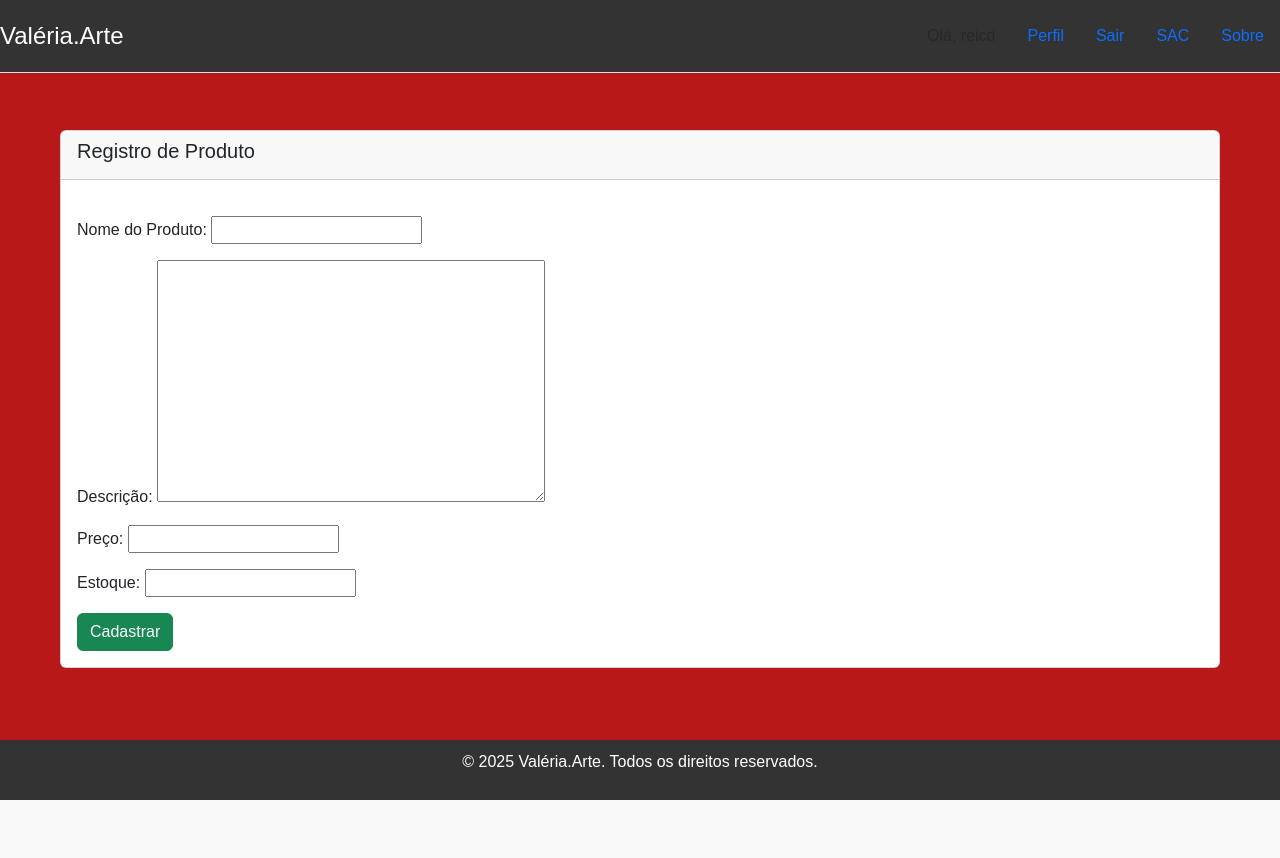
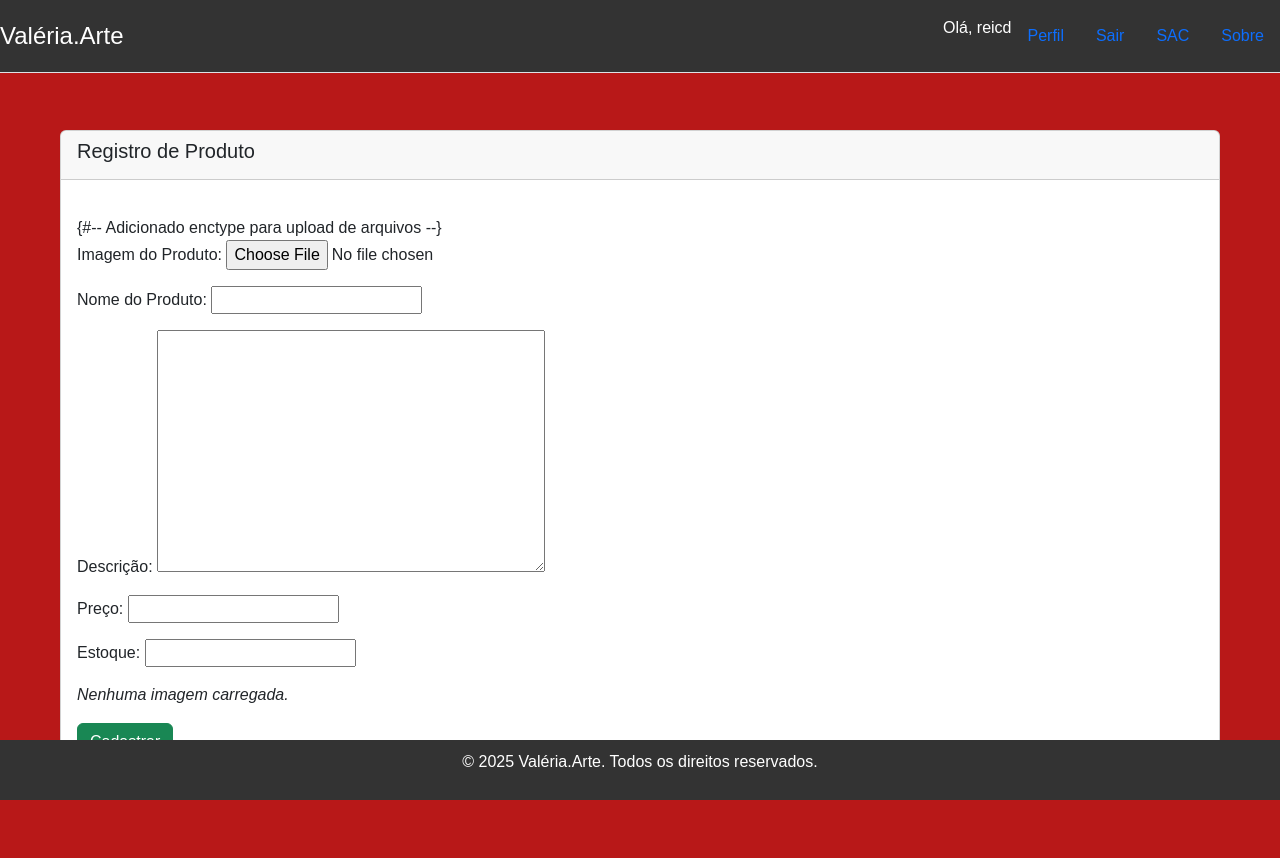
Before and after one commit to reicd/valeria_arte, a Django app: page /products/criar_produto/ in a window 1280 px wide. Before the commit the page ends 800 px from the top, so only its background shows below. Run offline with Django 5.2, Linux system fonts and the light colour scheme; a user stored in the database is signed in.

Commit message:
Cadastro de imagem atualizado
Possibilidade de cadastrar imagens de produtos!

```diff
--- a/products/forms.py
+++ b/products/forms.py
@@ -5,10 +5,11 @@ class ProductForm(forms.ModelForm):
 
     class Meta:
         model = Product
-        fields = ('name', 'description', 'price', 'stock')
+        fields = ('imagem', 'name', 'description', 'price', 'stock')
         labels = {
             'name': 'Nome do Produto',
             'description': 'Descrição',
             'price': 'Preço',
             'stock': 'Estoque',
+            'imagem': 'Imagem do Produto',
         }
--- a/products/views.py
+++ b/products/views.py
@@ -3,7 +3,7 @@ from django.contrib.auth.decorators import login_required
 from django.views.generic.edit import CreateView, UpdateView, DeleteView
 from django.urls import reverse_lazy
 from django.contrib import messages
-
+from django.contrib.auth.mixins import LoginRequiredMixin
 from .models import Product
 from products.forms import ProductForm
 
--- a/templates/_layout2.html
+++ b/templates/_layout2.html
@@ -15,7 +15,7 @@
 
     <ul class="nav nav-pills">
             {% if user.is_authenticated %}
-                <li class="nav-item"><span class="nav-link disabled">Olá, {{ user.username }}</span></li>
+                <li class="nav-item">Olá, {{ user.username }}</li>
                 <li class="nav-item">
                     <a href="{% url 'account_edit' pk=user.id %}" class="nav-link">Perfil</a>
                 </li>
--- a/templates/produtos/manipular.html
+++ b/templates/produtos/manipular.html
@@ -19,8 +19,8 @@
                 <table>
                     <tr>
                         <td rowspan="3" style="width: 150px; text-align: center;">
-                            {% if product.image %}
-                                <img src="{{ product.image.url }}" alt="{{ product.name }}" class="img-fluid" style="max-height: 150px;">
+                            {% if product.imagem %}
+                                <img src="{{ product.imagem.url }}" alt="{{ product.name }}" class="img-fluid" style="max-height: 150px;">
                             {% else %}
                                 <img src="{% static 'images/no_image_available.png' %}" alt="No Image" class="img-fluid" style="max-height: 150px;">
                             {% endif %}
--- a/templates/produtos/product_form.html
+++ b/templates/produtos/product_form.html
@@ -5,9 +5,17 @@
             <h5 class="card-title">Registro de Produto</h5>
         </div>
         <div class="card-body">
-                <form method="post">
+                <form method="post" enctype="multipart/form-data">{#-- Adicionado enctype para upload de arquivos --}
                     {% csrf_token %}
                     {{ form.as_p }}
+                    <p>
+                        {% if form.instance.imagem %}
+                            <h5>Imagem atual:</h5>
+                            <img src="{{ form.instance.imagem.url }}" alt="Imagem do Produto" style="max-width: 200px; max-height: 200px;">
+                        {% else %}
+                            <em>Nenhuma imagem carregada.</em>
+                        {% endif %}
+                    </p>
                     <button type="submit" class="btn btn-success">Cadastrar</button>
                 </form>
         </div>
```
Also changed, not shown: db.sqlite3, public/imagens/produto/676634a6-0550-467f-a3eb-35056c4c614f.jpeg (added), public/imagens/produto/6f8366a9-ba2f-403d-a11a-051378d75c63.jpeg (added), public/imagens/produto/b2be0c16-9377-4cce-8155-5896f699124f.jpeg (added).
